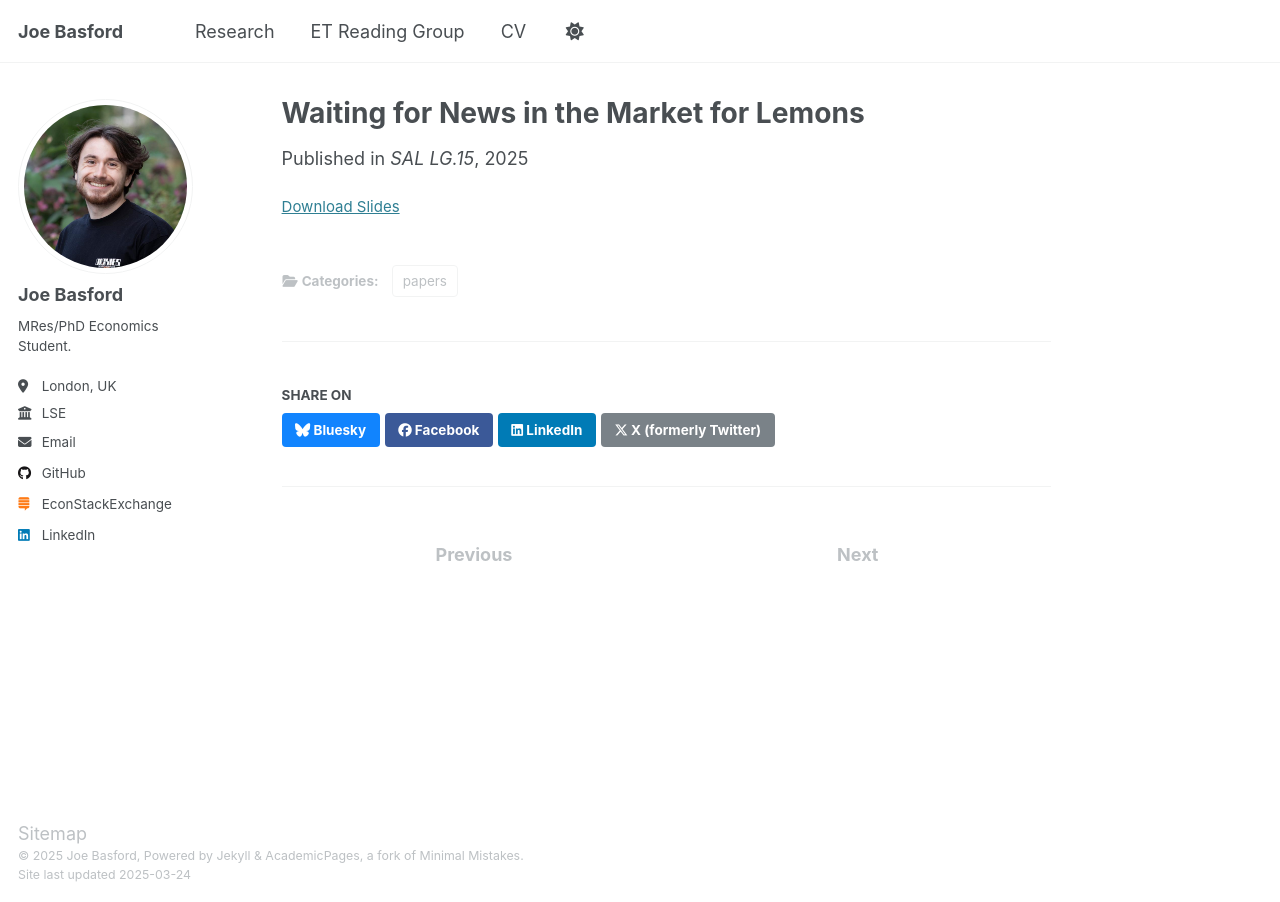
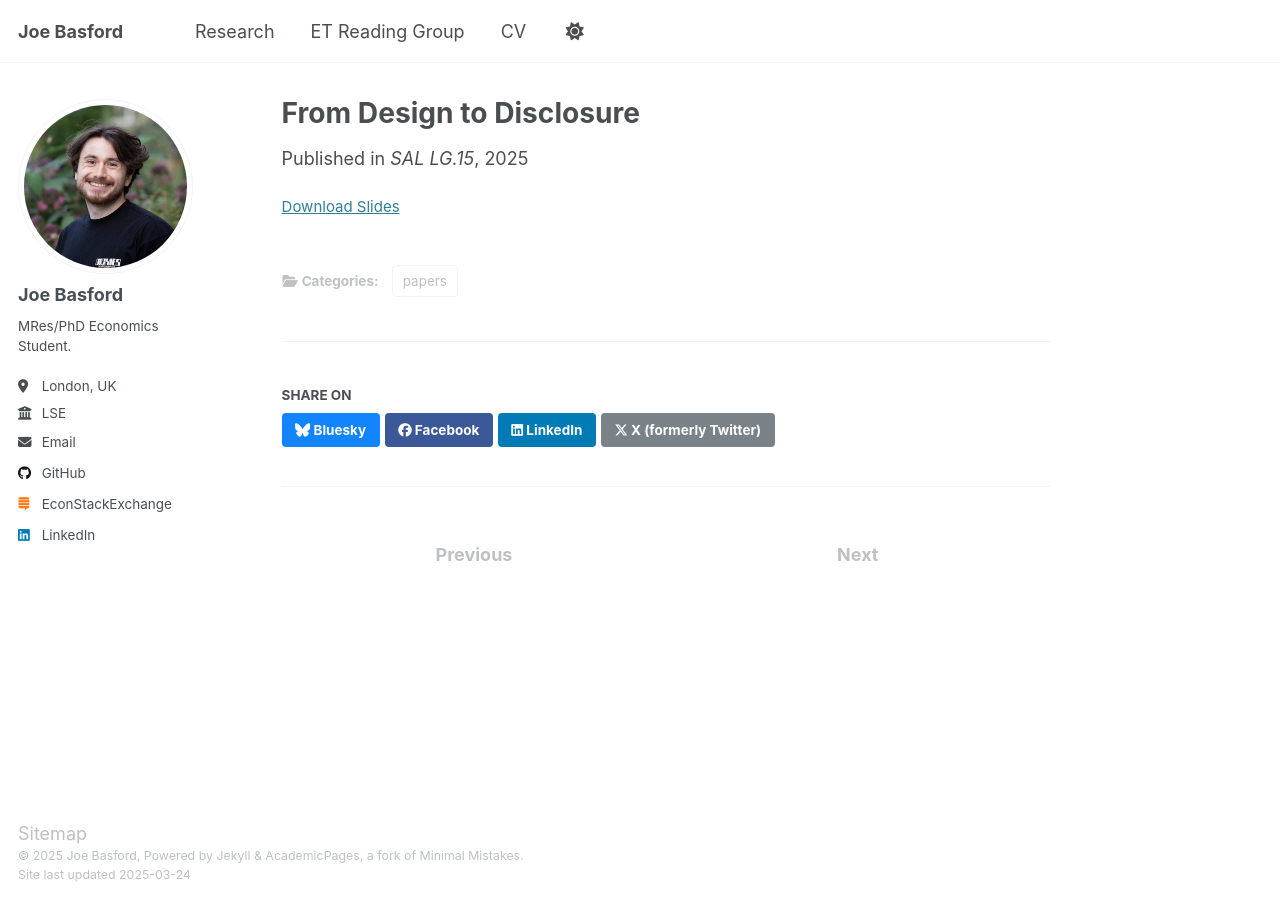
Before and after one commit to Joe-Basford/Joe-Basford.github.io, a Jekyll site: the page built from _ETRG/21-03-25.md, in a window 1280 px wide. Built offline with Jekyll 4.4.1, drawn with Linux system fonts in a browser that asks for light colours.

Commit message:
Update 21-03-25.md

```diff
--- a/_ETRG/21-03-25.md
+++ b/_ETRG/21-03-25.md
@@ -1,5 +1,5 @@
 ---
-title: "Waiting for News in the Market for Lemons"
+title: "From Design to Disclosure"
 collection: ETRG
 category: papers
 permalink: /ET-Reading-Group/21-03-25
@@ -9,7 +9,7 @@ venue: 'SAL LG.15'
 time: '16:00-17:00'
 authors: 'S. Nageeb Ali, Andreas Kleiner, and Kun Zhang'
 pub: 'WP'
-paperurl: 'https://onlinelibrary.wiley.com/doi/abs/10.3982/ECTA9278'
+paperurl: 'https://sites.google.com/site/andykleiner/'
 slidesurl: 'http://Joe-Basford.github.io/files/slides-21-03-25.pdf'
 presenter: 'Mars Leung'
 ---
```
